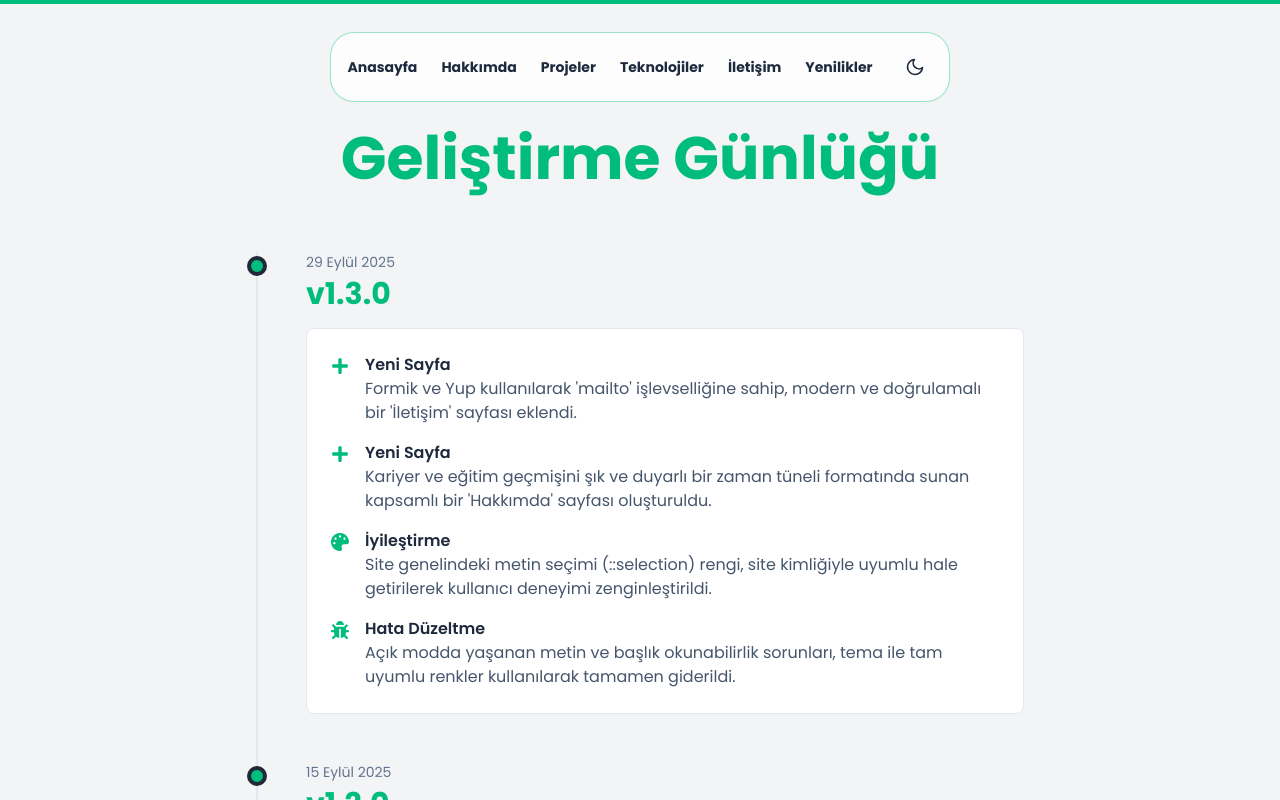
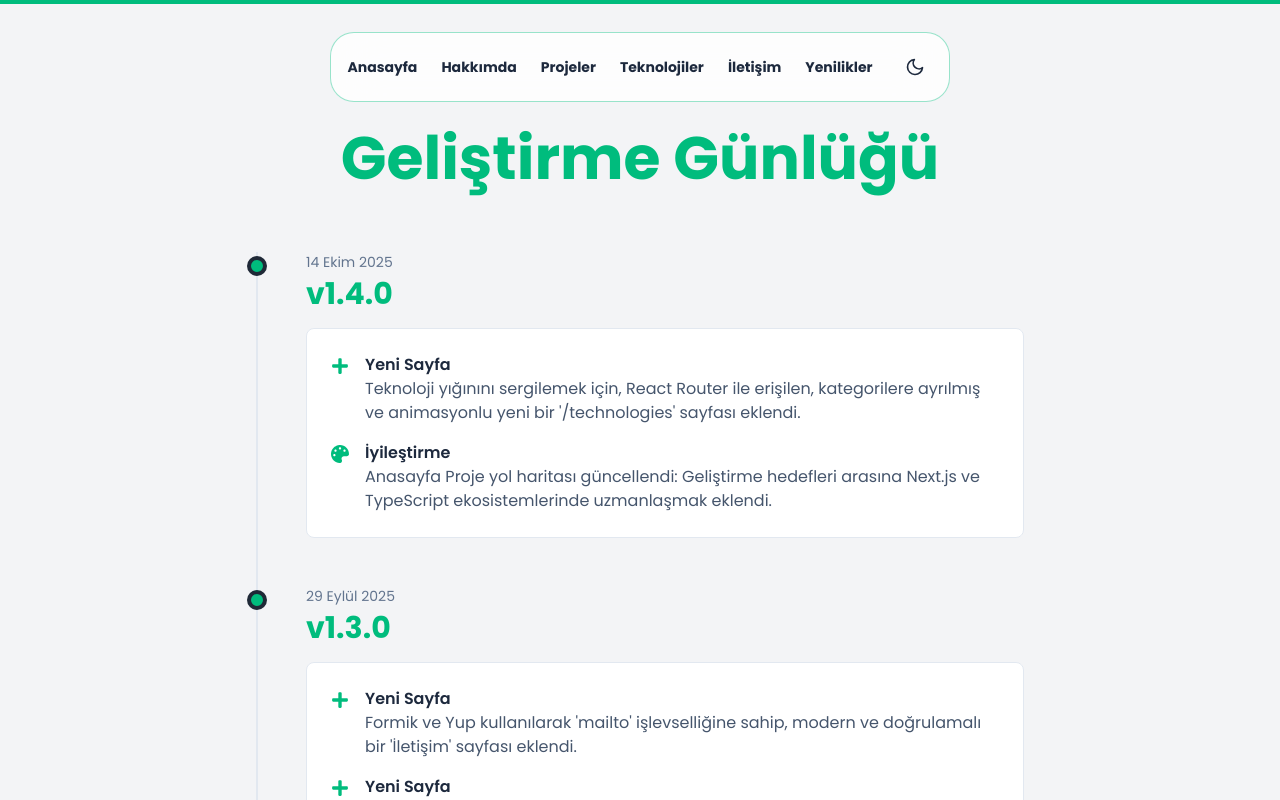
Before and after one commit to EnderKaran/Portfolio-Website, a React (Vite) app in the folder website/: page /Portfolio-Website/changelog in a window 1280 px wide. Shown: the top 800 px of the page. Built offline with nearby package versions, Linux system fonts and the light colour scheme.

Commit message:
changelog değiştirildi

```diff
--- a/website/src/pages/Changelog.jsx
+++ b/website/src/pages/Changelog.jsx
@@ -4,7 +4,22 @@ import { FaPlus, FaWrench, FaRocket, FaPalette, FaMobileAlt, FaArrowUp, FaMouseP
 import { VscFileCode } from "react-icons/vsc";
 
 const changelogData = [
-
+    {
+        version: "v1.4.0",
+        date: "14 Ekim 2025",
+        changes: [
+            {
+                type: "Yeni Sayfa",
+                description: "Teknoloji yığınını sergilemek için, React Router ile erişilen, kategorilere ayrılmış ve animasyonlu yeni bir '/technologies' sayfası eklendi.",
+                icon: <FaPlus />
+            },
+            {
+                type: "İyileştirme",
+                description: "Anasayfa Proje yol haritası güncellendi: Geliştirme hedefleri arasına Next.js ve TypeScript ekosistemlerinde uzmanlaşmak eklendi.",
+                icon: <FaPalette />
+            },
+        ]
+    },
     {
         version: "v1.3.0",
         date: "29 Eylül 2025",
@@ -114,18 +129,18 @@ const changelogData = [
 
 const ChangelogPage = () => {
     return (
-        <div id="changelog" className="bg-background text-primary min-h-screen py-24 sm:py-32 transition-colors duration-300">
-            <div className="container mx-auto px-4">
+        <div id="changelog" className="min-h-screen py-24 transition-colors duration-300 bg-background text-primary sm:py-32">
+            <div className="container px-4 mx-auto">
                 <motion.h2
                     initial={{ opacity: 0, y: 20 }}
                     animate={{ opacity: 1, y: 0 }}
                     transition={{ duration: 0.8 }}
-                    className="text-5xl md:text-6xl font-bold text-center mb-16 text-slate-900 dark:text-white"
+                    className="mb-16 text-5xl font-bold text-center md:text-6xl text-slate-900 dark:text-white"
                 >
                     <span className="text-emerald-500">Geliştirme Günlüğü</span>
                 </motion.h2>
 
-                <div className="relative border-l-2 border-slate-200 dark:border-slate-700 ml-6 md:mx-auto md:max-w-3xl">
+                <div className="relative ml-6 border-l-2 border-slate-200 dark:border-slate-700 md:mx-auto md:max-w-3xl">
                     {changelogData.map((entry, index) => (
                         <motion.div
                             key={entry.version}
@@ -133,18 +148,18 @@ const ChangelogPage = () => {
                             whileInView={{ opacity: 1, y: 0 }}
                             viewport={{ once: true }}
                             transition={{ duration: 0.5, delay: 0.1 }}
-                            className="mb-12 pl-12 relative"
+                            className="relative pl-12 mb-12"
                         >
                             <div className="absolute -left-[11px] top-1 w-5 h-5 bg-emerald-500 rounded-full border-4 border-background transition-colors duration-300"></div>
 
-                            <p className="text-sm text-slate-500 dark:text-slate-400 mb-1">{entry.date}</p>
-                            <h3 className="text-3xl font-bold text-emerald-500 mb-4">{entry.version}</h3>
+                            <p className="mb-1 text-sm text-slate-500 dark:text-slate-400">{entry.date}</p>
+                            <h3 className="mb-4 text-3xl font-bold text-emerald-500">{entry.version}</h3>
 
-                            <div className="bg-white dark:bg-slate-800/80 backdrop-blur-sm border border-slate-200 dark:border-slate-700 rounded-lg p-6 transition-colors duration-300">
+                            <div className="p-6 transition-colors duration-300 bg-white border rounded-lg dark:bg-slate-800/80 backdrop-blur-sm border-slate-200 dark:border-slate-700">
                                 <ul className="space-y-4">
                                     {entry.changes.map((change, i) => (
                                         <li key={i} className="flex items-start gap-4">
-                                            <span className="text-emerald-500 mt-1 text-lg">{change.icon}</span>
+                                            <span className="mt-1 text-lg text-emerald-500">{change.icon}</span>
                                             <div>
                                                 <p className="font-semibold text-slate-800 dark:text-slate-100">{change.type}</p>
                                                 <p className="text-slate-600 dark:text-slate-400">{change.description}</p>
```
